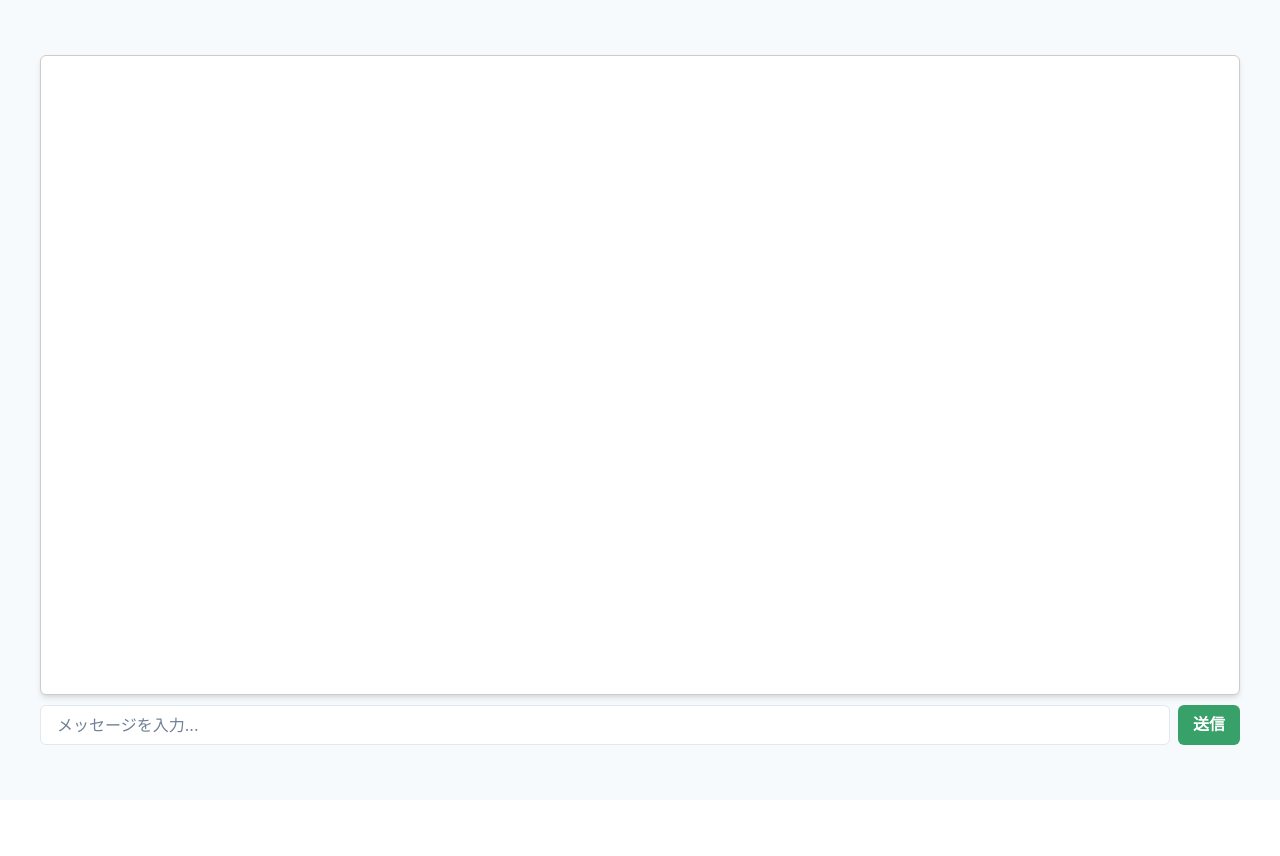
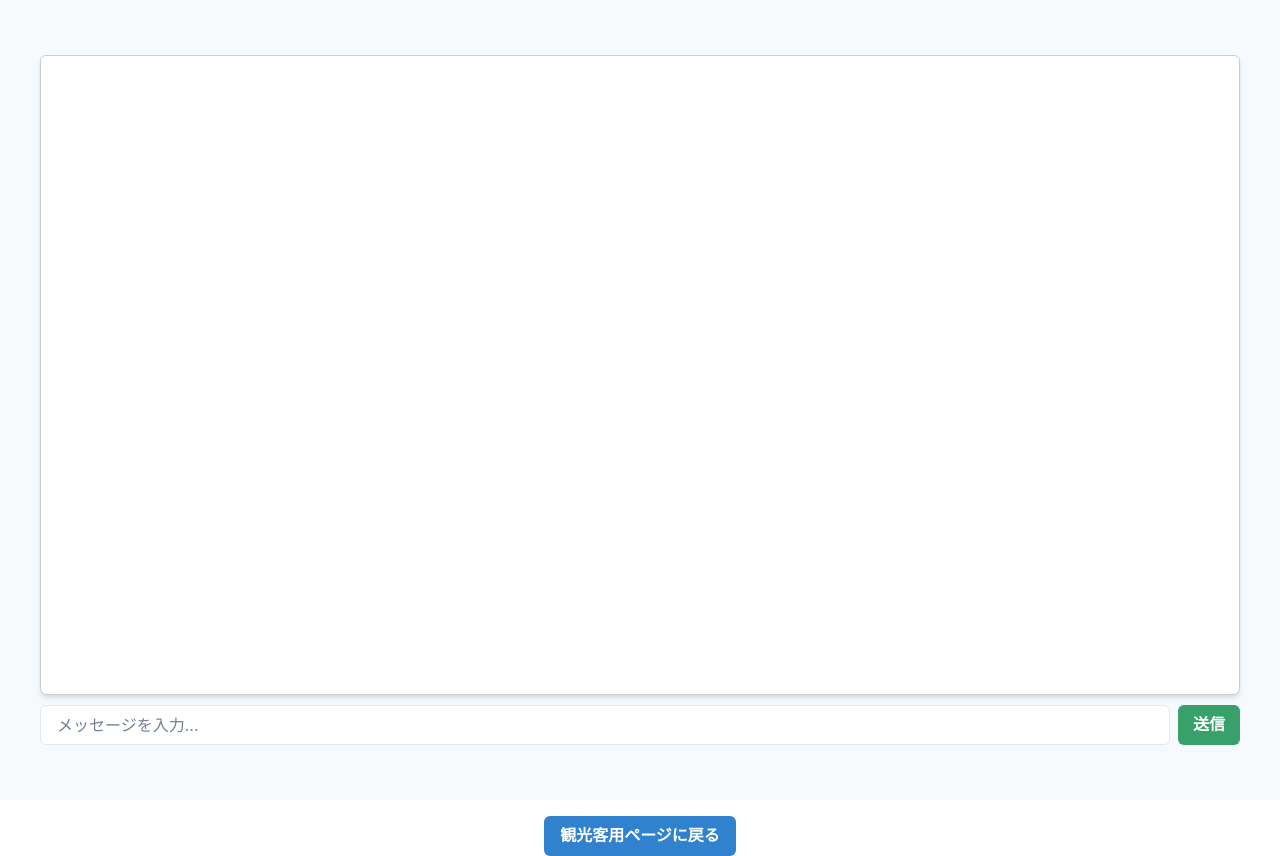
Before and after one commit to s1f102202730/region-team-project, a Next.js app: page /chat in a window 1280 px wide. Before the commit the page ends 800 px from the top, so only its background shows below. Built offline with nearby package versions, Linux system fonts and the light colour scheme.

Commit message:
add link

```diff
--- a/app/chat/page.tsx
+++ b/app/chat/page.tsx
@@ -1,12 +1,23 @@
 "use client"
 import React from 'react';
+import { Button, VStack } from '@chakra-ui/react';
 import ChatBox from './components/chatbox'; // 正しいパスを確認
+import { useRouter } from 'next/navigation';
 
 const ChatBoxPage: React.FC = () => {
+  const router = useRouter();
+
+  const handleGoBackToTourist = () => {
+    router.push('/tourist');
+  };
+
   return (
-    <>
+    <VStack spacing={4} align="center" justify="center" minHeight="100vh">
       <ChatBox />
-    </>
+      <Button colorScheme="blue" onClick={handleGoBackToTourist}>
+        観光客用ページに戻る
+      </Button>
+    </VStack>
   );
 };
 
```
